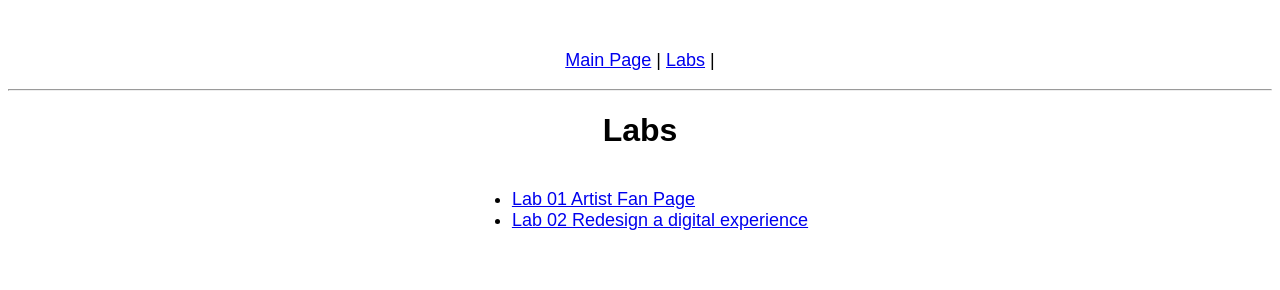
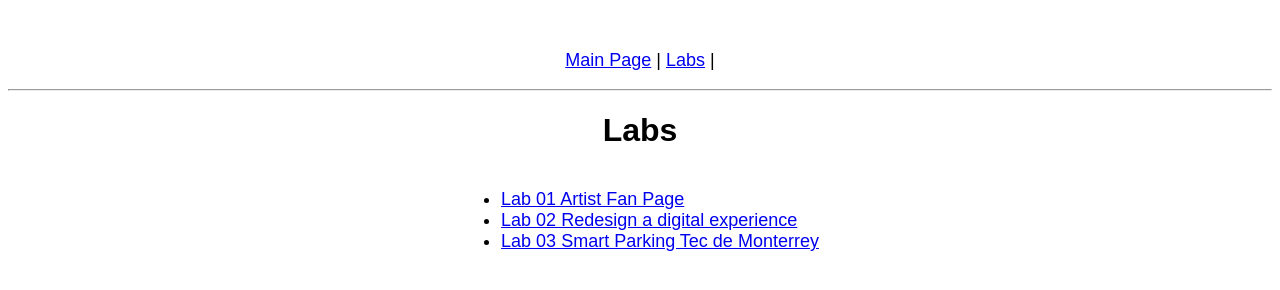
Before and after one commit to AdrastarZ/IoTWeb_AxelSilva, a plain HTML site: page labs.html in a window 1280 px wide. Drawn offline with Linux system fonts and the light colour scheme.

Commit message:
Update labs.html

```diff
--- a/labs.html
+++ b/labs.html
@@ -18,7 +18,7 @@
     <ul style="display: inline-block; text-align: left; font-size: 18px;">
         <li><a href="Lab 1/home.html">Lab 01 Artist Fan Page</a> </li>
         <li><a href="Lab 2/Redesign_a_digital_experience.pdf"> Lab 02 Redesign a digital experience </a> </li>
-
+        <li><a href="Lab 3/index.html"> Lab 03 Smart Parking Tec de Monterrey </a></li>
     </ul>
 
 </body>
```
